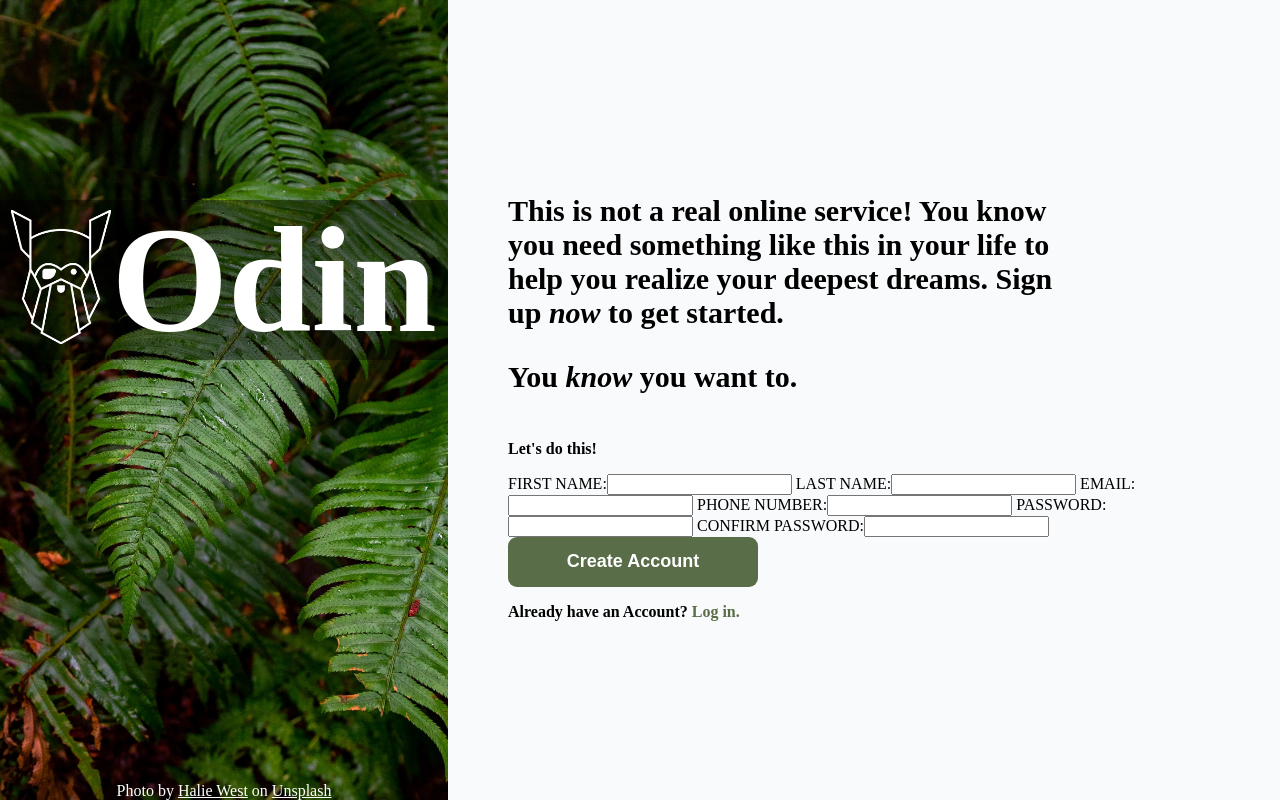
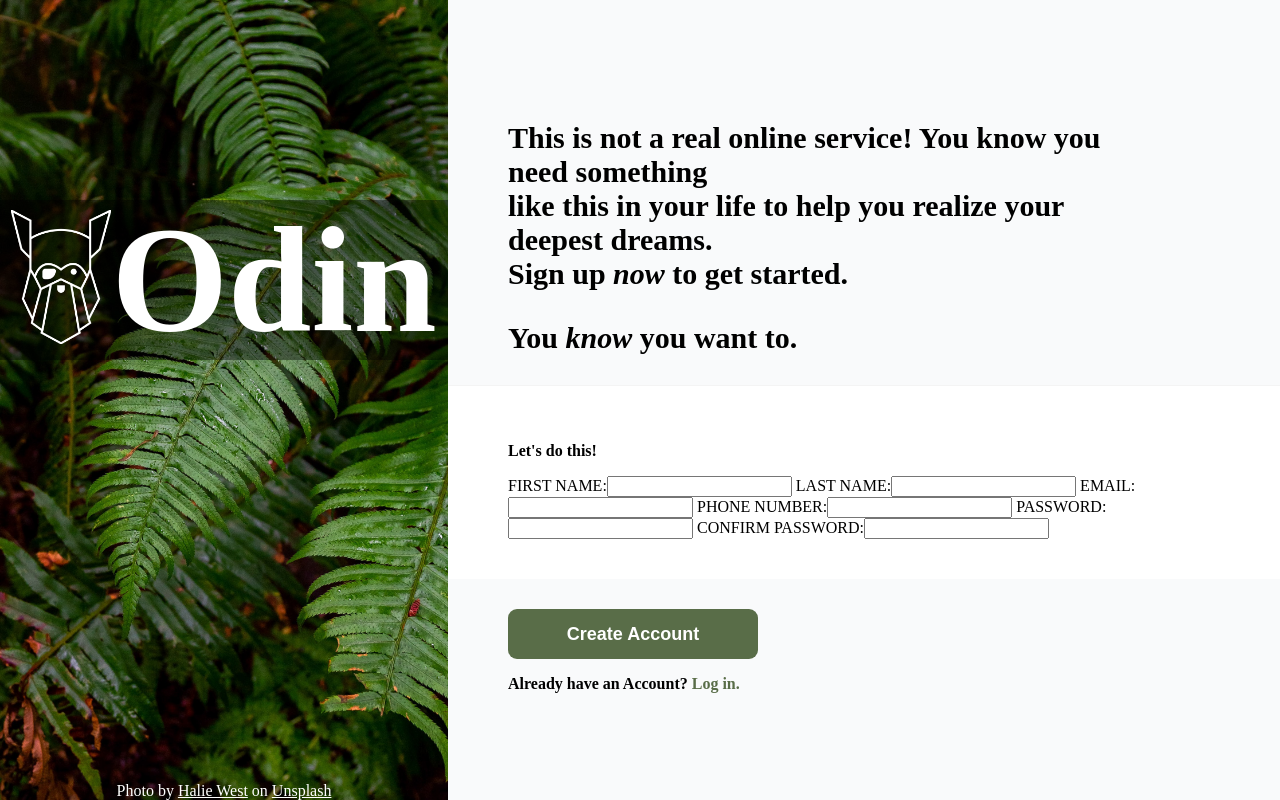
Before and after one commit to LucidZero/signupForm, a plain HTML site: page index.html in a window 1280 px wide. Drawn offline with Linux system fonts and the light colour scheme.

Commit message:
Align labels and their inputs as well as text within forms body

```diff
--- a/index.html
+++ b/index.html
@@ -18,10 +18,10 @@
         <div id="credits">Photo by <a href="">Halie West</a> on <a href="">Unsplash</a></div>
     </div>
 
-    <div id = "content" >
+    <div id = "content">
         <div id="textAbove">
-            <p>This is not a real online service! You know you need something like this in your
-                life to help you realize your deepest dreams. Sign up <i>now</i> to get started.</p>
+            <p>This is not a real online service! You know you need something <br>like this in your
+                life to help you realize your deepest dreams. <br> Sign up <i>now</i> to get started.</p>
             <p>You <i>know</i> you want to.</p>
         </div>
         <form method="post">
@@ -41,8 +41,10 @@
                 <label for="confirmPassword">CONFIRM PASSWORD:<input type="password" id="signUp"></label>
 
             </div>
-            <button type="submit">Create Account</button>
-            <p>Already have an Account? <a href="">Log in.</a></p>
+            <div id="buttonsForForm">
+                <button type="submit">Create Account</button>
+                <p>Already have an Account? <a href="">Log in.</a></p>
+            </div>
         </form>
     </div>
 </body>
--- a/style.css
+++ b/style.css
@@ -49,6 +49,13 @@ form{
     display: flex;
     flex-direction: column;
 }
+#inputs{
+    padding: 40px 60px;
+    background-color: white;
+    border-top: thin solid rgb(244, 244, 244);
+    margin-bottom: 30px;
+}
+
 button{
     background-color: #596d48;
     color: #ffffff;
@@ -59,8 +66,11 @@ button{
     border-radius: 9px;
     border: none;
 }
+#buttonsForForm{
+    padding: 0px 60px;
+
+}
 #content{
-    padding: 0px 60px;
     width: 95%;
     display: flex;
     flex-direction: column;
@@ -76,6 +86,7 @@ p{
     font-weight: bold;
 }
 #textAbove{
+    padding: 0px 60px;
     padding-right: 150px;
     font-size: 30px;
 }
```
